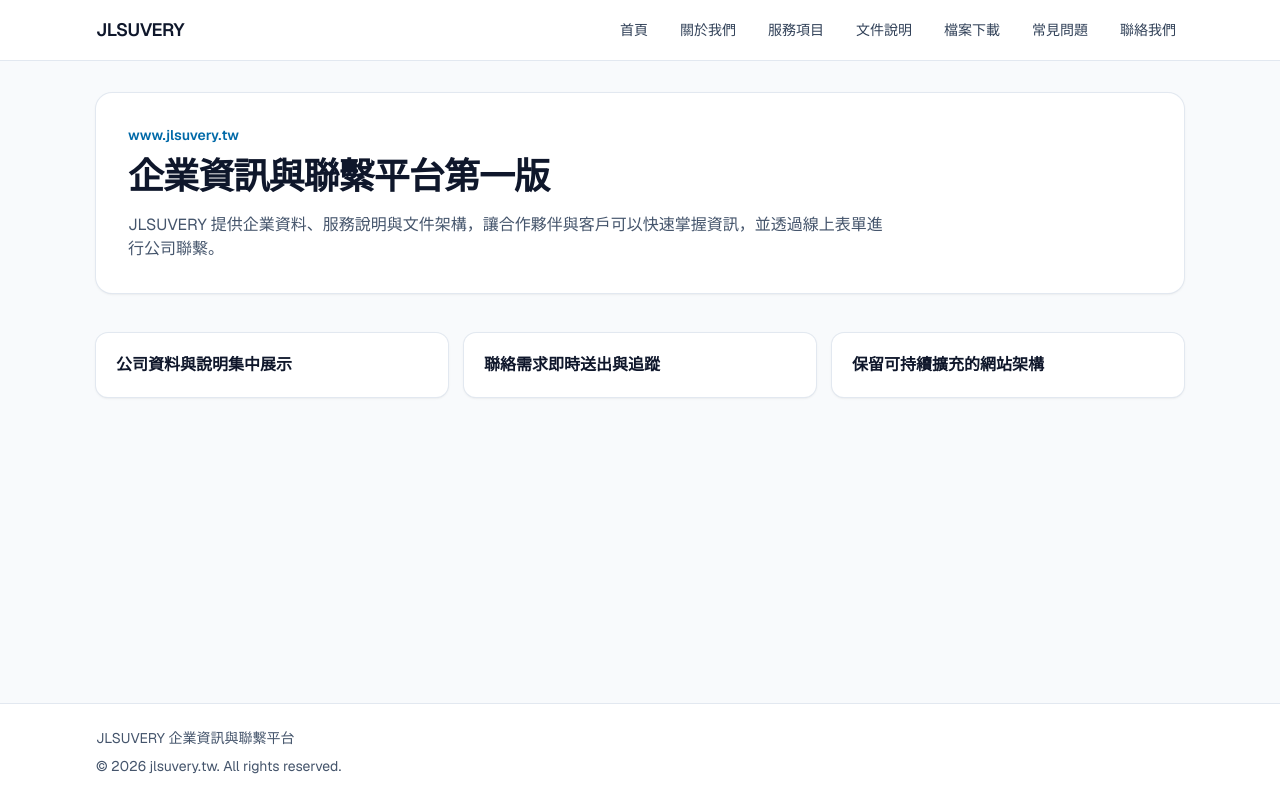
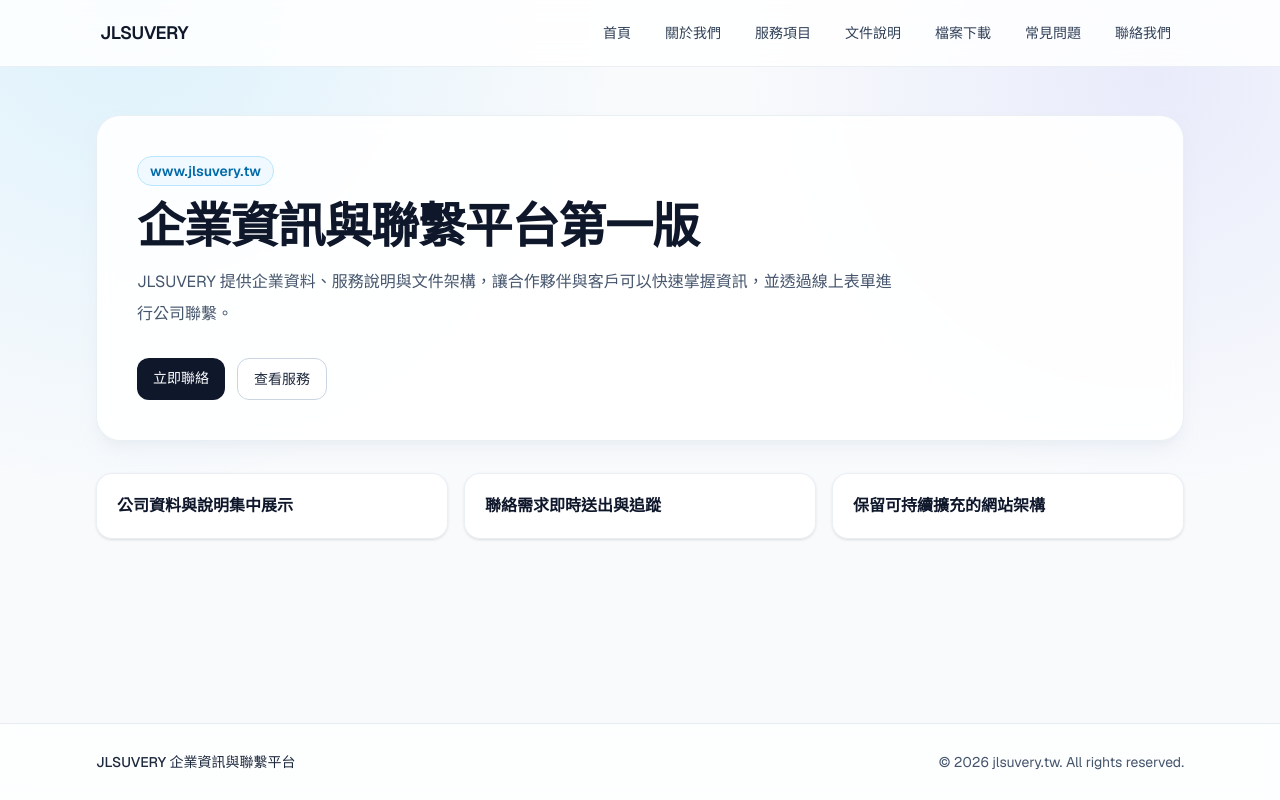
Before and after one commit to grantchou/jlsuvery-web, a Next.js app: page / in a window 1280 px wide. Built offline with nearby package versions, Linux system fonts and the light colour scheme; no server answers; the database is empty.

Commit message:
Polish and modernize site UI

```diff
--- a/app/globals.css
+++ b/app/globals.css
@@ -1,5 +1,17 @@
 @import "tailwindcss";
+
+* {
+  box-sizing: border-box;
+}
 
 body {
   font-family: var(--font-geist-sans), Arial, Helvetica, sans-serif;
+  background:
+    radial-gradient(circle at 10% 0%, rgba(56, 189, 248, 0.14), transparent 35%),
+    radial-gradient(circle at 90% 10%, rgba(99, 102, 241, 0.1), transparent 30%),
+    #f8fafc;
 }
+
+a {
+  transition: color 160ms ease, background-color 160ms ease, border-color 160ms ease;
+}
--- a/app/layout.tsx
+++ b/app/layout.tsx
@@ -30,12 +30,12 @@ export default function RootLayout({
 }>) {
   return (
     <html
-      lang="en"
+      lang="zh-Hant"
       className={`${geistSans.variable} ${geistMono.variable} h-full antialiased`}
     >
-      <body className="min-h-full flex flex-col bg-slate-50 text-slate-900">
+      <body className="min-h-full flex flex-col text-slate-900">
         <SiteHeader />
-        <main className="mx-auto flex w-full max-w-6xl flex-1 flex-col px-6 py-8 md:px-8">
+        <main className="mx-auto flex w-full max-w-6xl flex-1 flex-col px-6 py-10 md:px-8 md:py-12">
           {children}
         </main>
         <SiteFooter />
--- a/app/page.tsx
+++ b/app/page.tsx
@@ -1,4 +1,5 @@
 import { getSiteContent } from "@/lib/site-content";
+import Link from "next/link";
 
 export const dynamic = "force-dynamic";
 
@@ -6,17 +7,36 @@ export default async function Home() {
   const content = await getSiteContent();
 
   return (
-    <section className="space-y-10">
-      <div className="rounded-2xl bg-white p-8 shadow-sm ring-1 ring-slate-200">
-        <p className="text-sm font-semibold text-sky-700">www.jlsuvery.tw</p>
-        <h1 className="mt-3 text-3xl font-bold tracking-tight text-slate-900 md:text-4xl">
+    <section className="space-y-8">
+      <div className="overflow-hidden rounded-3xl border border-slate-200/70 bg-white/90 p-8 shadow-lg shadow-slate-200/50 backdrop-blur-sm md:p-10">
+        <p className="inline-flex rounded-full border border-sky-200 bg-sky-50 px-3 py-1 text-sm font-semibold text-sky-700">
+          www.jlsuvery.tw
+        </p>
+        <h1 className="mt-4 text-3xl font-bold tracking-tight text-slate-900 md:text-5xl">
           {content.home.headline}
         </h1>
-        <p className="mt-4 max-w-3xl text-slate-600">{content.home.description}</p>
+        <p className="mt-4 max-w-3xl leading-8 text-slate-600">{content.home.description}</p>
+        <div className="mt-7 flex flex-wrap gap-3">
+          <Link
+            href="/contact"
+            className="rounded-xl bg-slate-900 px-4 py-2.5 text-sm font-medium text-white hover:bg-slate-700"
+          >
+            立即聯絡
+          </Link>
+          <Link
+            href="/services"
+            className="rounded-xl border border-slate-300 bg-white px-4 py-2.5 text-sm font-medium text-slate-800 hover:border-slate-400"
+          >
+            查看服務
+          </Link>
+        </div>
       </div>
       <div className="grid gap-4 md:grid-cols-3">
         {content.home.highlights.map((item) => (
-          <article key={item} className="rounded-xl bg-white p-5 shadow-sm ring-1 ring-slate-200">
+          <article
+            key={item}
+            className="rounded-2xl border border-slate-200/70 bg-white/90 p-5 shadow-sm backdrop-blur-sm transition hover:-translate-y-0.5 hover:shadow-md"
+          >
             <h2 className="text-base font-semibold text-slate-900">{item}</h2>
           </article>
         ))}
--- a/components/site-footer.tsx
+++ b/components/site-footer.tsx
@@ -2,10 +2,10 @@ export function SiteFooter() {
   const thisYear = new Date().getFullYear();
 
   return (
-    <footer className="border-t border-slate-200 bg-white">
-      <div className="mx-auto flex w-full max-w-6xl flex-col gap-2 px-6 py-6 text-sm text-slate-600 md:px-8">
-        <p>JLSUVERY 企業資訊與聯繫平台</p>
-        <p>© {thisYear} jlsuvery.tw. All rights reserved.</p>
+    <footer className="border-t border-slate-200/80 bg-white/70 backdrop-blur">
+      <div className="mx-auto grid w-full max-w-6xl gap-3 px-6 py-7 text-sm text-slate-600 md:grid-cols-2 md:px-8">
+        <p className="font-medium text-slate-800">JLSUVERY 企業資訊與聯繫平台</p>
+        <p className="md:text-right">© {thisYear} jlsuvery.tw. All rights reserved.</p>
       </div>
     </footer>
   );
--- a/components/site-header.tsx
+++ b/components/site-header.tsx
@@ -12,17 +12,20 @@ const navItems = [
 
 export function SiteHeader() {
   return (
-    <header className="border-b border-slate-200 bg-white">
+    <header className="sticky top-0 z-40 border-b border-slate-200/70 bg-white/85 backdrop-blur-md">
       <div className="mx-auto flex w-full max-w-6xl items-center justify-between px-6 py-4 md:px-8">
-        <Link href="/" className="text-lg font-semibold tracking-tight text-slate-900">
+        <Link
+          href="/"
+          className="rounded-lg px-1 text-lg font-semibold tracking-tight text-slate-900 hover:text-sky-700"
+        >
           JLSUVERY
         </Link>
-        <nav className="flex flex-wrap items-center gap-4 text-sm text-slate-700">
+        <nav className="flex flex-wrap items-center gap-2 text-sm text-slate-700">
           {navItems.map((item) => (
             <Link
               key={item.href}
               href={item.href}
-              className="rounded-md px-2 py-1 transition hover:bg-slate-100"
+              className="rounded-full border border-transparent px-3 py-1.5 transition hover:border-slate-200 hover:bg-white hover:text-slate-900"
             >
               {item.label}
             </Link>
```
